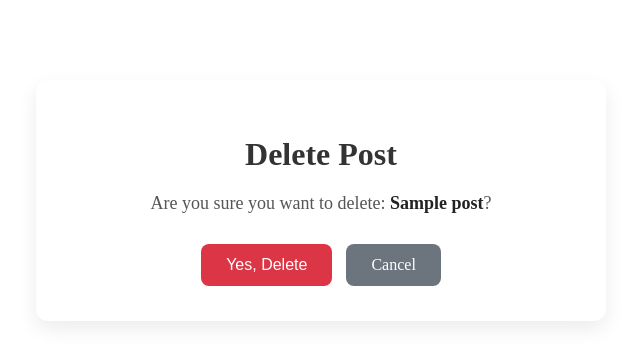
After one commit to mohamad-karimi/My-Website-Advance, a Django app: page /blog/post/1/delete/ in a window 1280 px wide. The commit adds this page. Shown: the top 364 px of the page, without its empty margins (319-959 px from the left). Run offline with Django 5.2, Linux system fonts and the light colour scheme; tables that the repository leaves empty hold one stand-in row (values such as "Sample post").

Commit message:
Update and delete view

```diff
--- a/core/blog/forms.py
+++ b/core/blog/forms.py
@@ -9,7 +9,6 @@ class PostForm(forms.ModelForm):
         model = Post
         fields = (
             "title",
-            "author",
             "image",
             "content",
             "category",
--- a/core/blog/urls.py
+++ b/core/blog/urls.py
@@ -10,4 +10,6 @@ urlpatterns = [
     path("post/", views.PostListView.as_view(), name="list_post"),
     path("post/<int:id>/", views.PostDetailView.as_view(), name="single_post"),
     path("post/create", views.PostCreateView.as_view(), name="create_post"),
+    path("post/<int:id>/edit/", views.PostEditView.as_view(), name="edit_post"),
+    path('post/<int:id>/delete/', views.PostDeleteView.as_view(), name="delete_post"),
 ]
--- a/core/blog/views.py
+++ b/core/blog/views.py
@@ -1,4 +1,4 @@
-from django.views.generic import TemplateView, ListView, DetailView, CreateView
+from django.views.generic import TemplateView, ListView, DetailView, CreateView, UpdateView, DeleteView
 from .models import Post
 from blog.forms import PostForm
 from django.shortcuts import render
@@ -92,11 +92,31 @@ class PostCreateView(CreateView):
     """
     model = Post
     form_class = PostForm
-    template_name = "blog/post_create.html"
     # success_url = '/blog/'
+
+    '''
+    Use the username of the user insted of user add it manual in the create form
+    '''
+    def form_valid(self, form):
+        form.instance.author = self.request.user
+        return super().form_valid(form)
 
     '''
     Redirect user when create the post is successful
     '''
     def get_success_url(self):
         return reverse_lazy("blog:list_post")
+
+class PostEditView(UpdateView):
+    '''
+    This class use for edit the post
+    '''
+    model = Post
+    form_class = PostForm
+    success_url = '/blog/post/'
+    pk_url_kwarg = "id"
+
+class PostDeleteView(DeleteView):
+    model = Post
+    success_url = '/blog/post/'
+    pk_url_kwarg = "id"
--- a/core/static/css/main.css
+++ b/core/static/css/main.css
@@ -355,3 +355,84 @@
 .contact-card button:hover {
     background: #0b5ed7;
 }
+
+/* =========================
+   Delete Post Page
+========================= */
+
+.delete-card {
+    max-width: 500px;
+    margin: 80px auto;
+    background: white;
+    padding: 35px;
+    border-radius: 12px;
+    text-align: center;
+    box-shadow: 0 8px 20px rgba(0, 0, 0, 0.08);
+}
+
+
+.delete-card h1 {
+    margin-bottom: 20px;
+    font-size: 32px;
+    color: #333;
+}
+
+
+.delete-card p {
+    font-size: 18px;
+    color: #555;
+    margin-bottom: 30px;
+}
+
+
+.delete-card strong {
+    color: #222;
+}
+
+
+/* Delete Button */
+
+.delete-btn {
+    display: inline-block;
+    padding: 12px 25px;
+
+    background: #dc3545;
+    color: white;
+
+    border: none;
+    border-radius: 8px;
+
+    font-size: 16px;
+    cursor: pointer;
+
+    text-decoration: none;
+    margin-right: 10px;
+}
+
+
+.delete-btn:hover {
+    background: #bb2d3b;
+}
+
+
+/* Cancel Button */
+
+.cancel-btn {
+    display: inline-block;
+
+    padding: 12px 25px;
+
+    background: #6c757d;
+    color: white;
+
+    border-radius: 8px;
+
+    text-decoration: none;
+
+    font-size: 16px;
+}
+
+
+.cancel-btn:hover {
+    background: #565e64;
+}
--- /dev/null
+++ b/core/templates/blog/post_confirm_delete.html
@@ -0,0 +1,48 @@
+{% load static %}
+
+<!DOCTYPE html>
+<html lang="en">
+<head>
+    <meta charset="UTF-8">
+    <meta name="viewport" content="width=device-width, initial-scale=1.0">
+
+    <title>Delete Post</title>
+
+    <link rel="stylesheet" href="{% static 'css/main.css' %}">
+</head>
+
+<body>
+
+<div class="container">
+
+    <div class="delete-card">
+
+        <h1>Delete Post</h1>
+
+        <p>
+            Are you sure you want to delete:
+            <strong>{{ object }}</strong>?
+        </p>
+
+
+        <form method="post">
+
+            {% csrf_token %}
+
+            <button type="submit" class="delete-btn">
+                Yes, Delete
+            </button>
+
+
+            <a href="{% url 'blog:list_post' %}" class="cancel-btn">
+                Cancel
+            </a>
+
+        </form>
+
+    </div>
+
+</div>
+
+</body>
+</html>
```
Also changed, not shown: core/templates/blog/post_Detail.html (+10 -0 lines), core/media/Space_Wallpaper_-_04.jpg (added), core/templates/blog/post_form.html (renamed from core/templates/blog/post_create.html).
